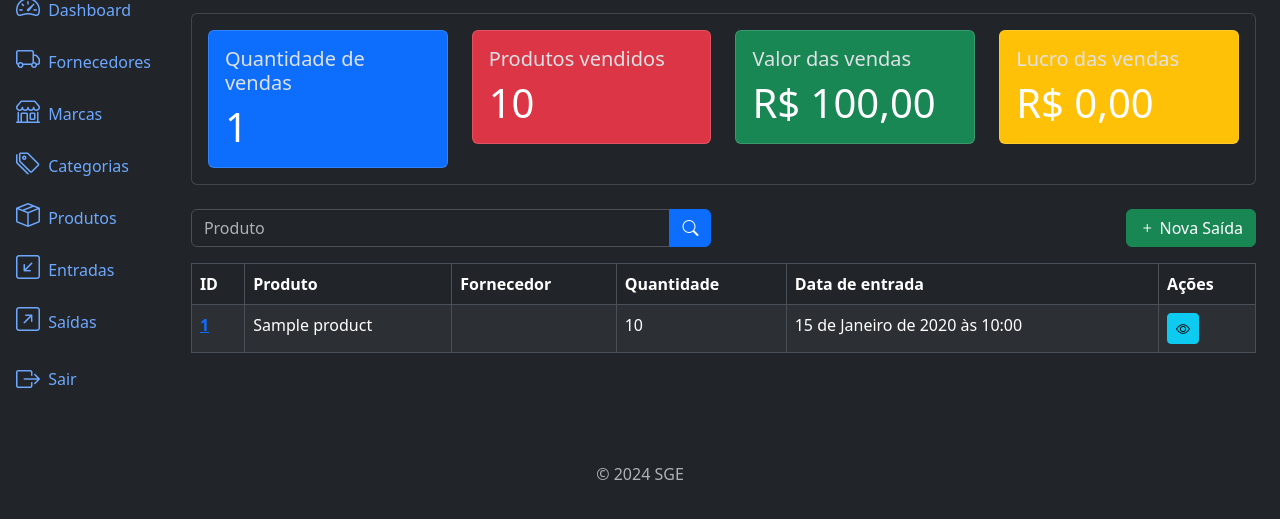
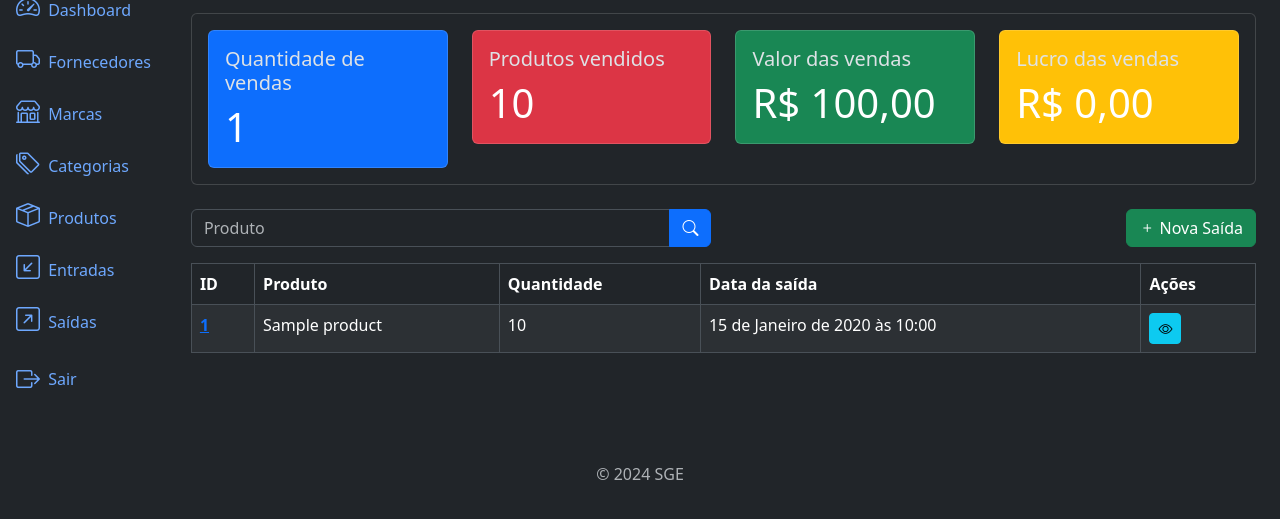
Before and after one commit to pycodebr/sge, a Django app: page /outflows/list/ in a window 1280 px wide. Shown: the part 83-602 px from the top of the page. Run offline with Django 5.2, Linux system fonts and the light colour scheme; a user stored in the database is signed in; tables that the repository leaves empty hold one stand-in row (values such as "Sample post"); some libraries are stand-ins or nearby versions.

Commit message:
feat: altera `outflow_list.html` para correção de issues #7 e #12, e altera `outflow_detail.html` removendo info de supplier (que não existe)

```diff
--- a/outflows/templates/outflow_detail.html
+++ b/outflows/templates/outflow_detail.html
@@ -7,7 +7,6 @@
     <div class="card">
       <div class="card-body">
         <h3 class="card-title">{{ object.product }}</h3>
-        <p class="card-text">Fornecedor: <strong>{{ object.supplier }}</strong></p>
         <p class="card-text">Quantidade: <strong>{{ object.quantity }}</strong></p>
         <p class="card-text">{{ object.description }}</p>
       </div>
--- a/outflows/templates/outflow_list.html
+++ b/outflows/templates/outflow_list.html
@@ -38,9 +38,8 @@ SGE - Saídas
       <tr>
         <th>ID</th>
         <th>Produto</th>
-        <th>Fornecedor</th>
         <th>Quantidade</th>
-        <th>Data de entrada</th>
+        <th>Data da saída</th>
         <th>Ações</th>
       </tr>
     </thead>
@@ -53,7 +52,6 @@ SGE - Saídas
           </a>
         </td>
         <td>{{ outflow.product }}</td>
-        <td>{{ outflow.supplier }}</td>
         <td>{{ outflow.quantity }}</td>
         <td>{{ outflow.created_at }}</td>
         <td>
```
